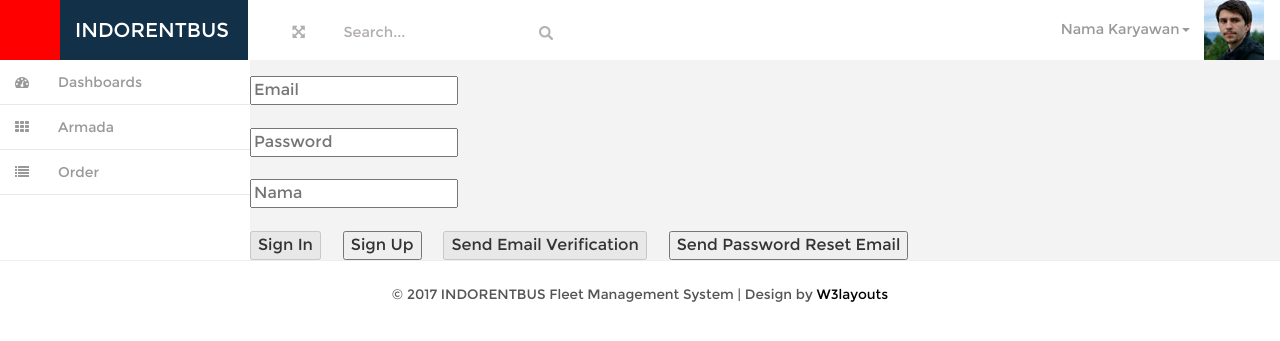
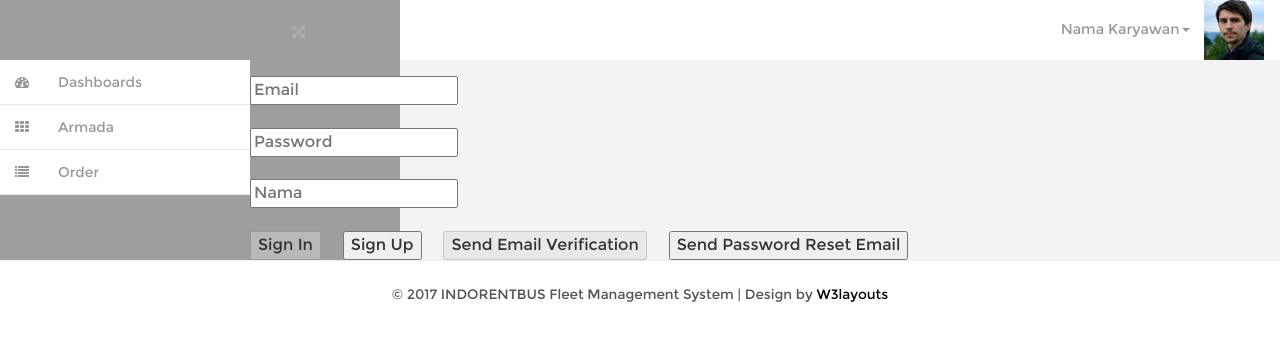
Before and after one commit to kemtol/indorentbus, a Jekyll site: the page built from index.html, in a window 1280 px wide. Shown: the top 341 px of the page. Built offline with Jekyll 4.4.1, drawn with Linux system fonts in a browser that asks for light colours; nearby versions of some CDN libraries; Markdown is read by kramdown in place of the engine named in the settings; comment, search, counter and statistics services are not loaded; some of the changed text lies outside the part shown.

Commit message:
Update default.html

```diff
--- a/_layouts/default.html
+++ b/_layouts/default.html
@@ -68,8 +68,8 @@
 				<button type="button" class="navbar-toggle" data-toggle="collapse" data-target=".navbar-collapse"> <span class="sr-only">Toggle navigation</span> <span class="icon-bar"></span> <span class="icon-bar"></span> <span class="icon-bar"></span> </button>
 			<h1>
 			<a class="navbar-brand" href="https://kemtol.github.io/indorentbus" style="padding:0;vertical-align: top;">
-				<span style="width: 60px;height: 60px;background:red;display: block;position: left:0;float: left;"></span>
-				<span style="display: inline-block;padding: 20px 0 0 15px;box-sizing: border-box;width: block;float: left;">INDORENTBUS</span>
+				<img class="a1" src="<img src="{{ site.url }}/images/jrb-logo.png.jpg">" style="width: 60px;height: 60px;background:red;display: block;position: left:0;float: left;" />
+				<span class="a2" style="display: inline-block;padding: 20px 0 0 15px;box-sizing: border-box;width: block;float: left;">INDORENTBUS</span>
 				<span style="display:block;clear:both"></span>
 			</a>
 			</h1>
@@ -79,7 +79,7 @@
 					<section class="full-top">
 						<button id="toggle"><i class="fa fa-arrows-alt"></i> </button>
 					</section>
-					<form class=" navbar-left-right">
+					<form class=" navbar-left-right hide">
 						<input type="text" value="Search..." onfocus="this.value = '';" onblur="if (this.value == '') {this.value = 'Search...';}">
 						<input type="submit" value="" class="fa fa-search">
 					</form>
```
